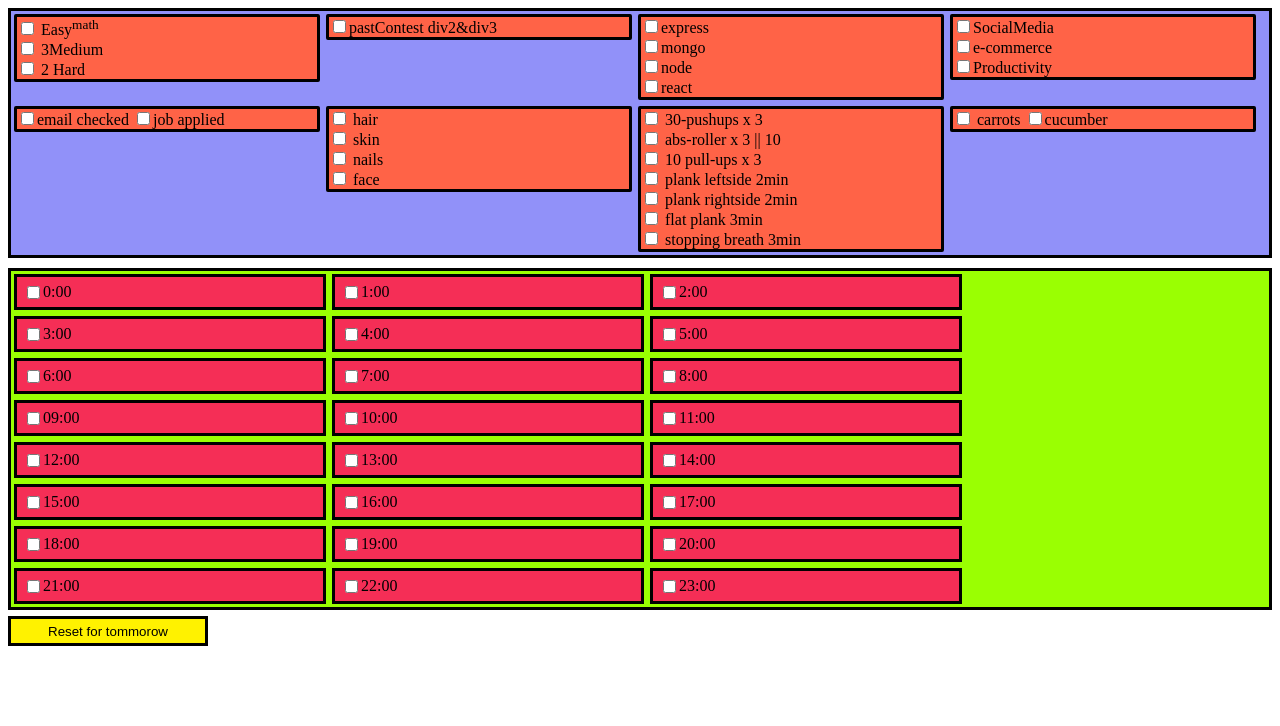
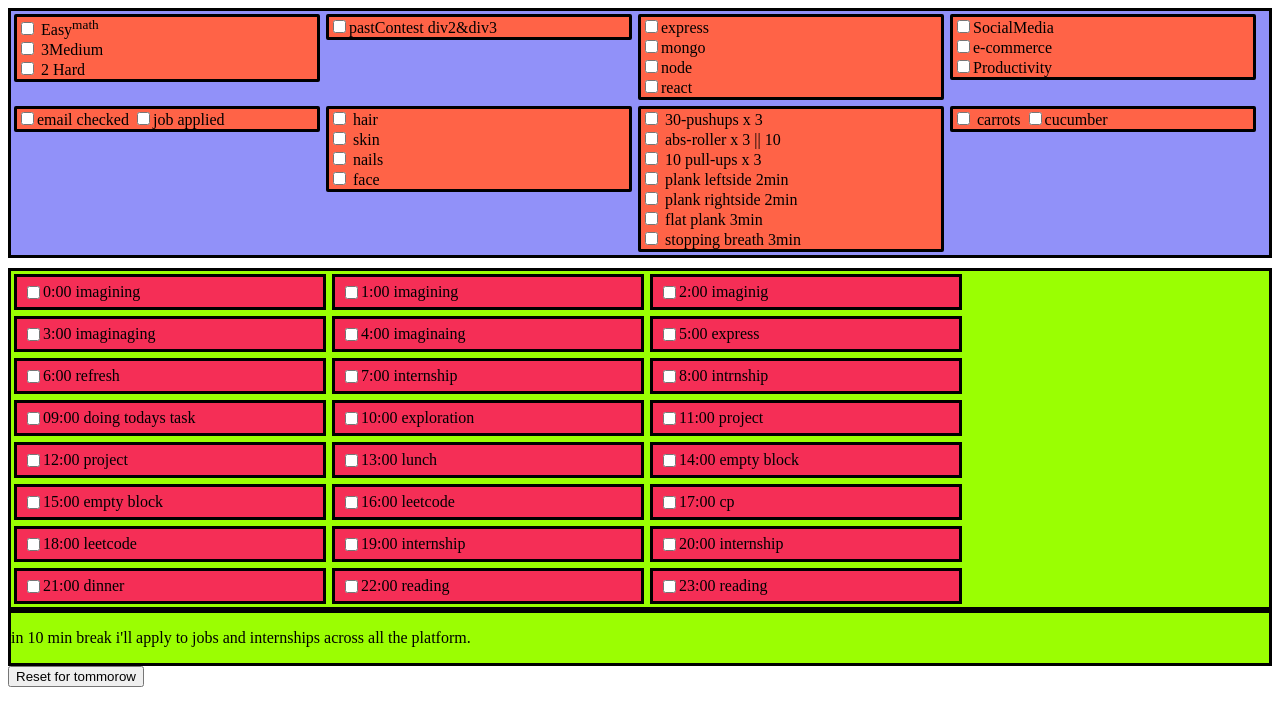
Before and after one commit to Amar-3/day-planner, a plain HTML site: page index.html in a window 1280 px wide. Drawn offline with Linux system fonts and the light colour scheme.

Commit message:
Update index.html

```diff
--- a/index.html
+++ b/index.html
@@ -48,7 +48,9 @@
         border: solid;
         border-radius: 2px;
       }
-
+      .info{
+        background : rgb(155 , 254 , 2);
+        border: solid black 3px;
 
       button{
         z-index: 4000000px;
@@ -150,32 +152,42 @@
 
 
     <div class="timeblocks">
-      <div class="block"><input type="checkbox" class="inputs" />0:00</div>
-      <div class="block"><input type="checkbox" class="inputs" />1:00</div>
-      <div class="block"><input type="checkbox" class="inputs" /> 2:00</div>
-      <div class="block"><input type="checkbox" class="inputs" />3:00</div>
-      <div class="block"><input type="checkbox" class="inputs" />4:00</div>
-      <div class="block"><input type="checkbox" class="inputs" />5:00</div>
-      <div class="block"><input type="checkbox" class="inputs" />6:00</div>
-      <div class="block"><input type="checkbox" class="inputs" />7:00</div>
-      <div class="block"><input type="checkbox" class="inputs" />8:00</div>
-      <div class="block"><input type="checkbox" class="inputs" />09:00</div>
-      <div class="block"><input type="checkbox" class="inputs" />10:00</div>
-      <div class="block"><input type="checkbox" class="inputs" />11:00</div>
-      <div class="block"><input type="checkbox" class="inputs" />12:00</div>
-      <div class="block"><input type="checkbox" class="inputs" />13:00</div>
-      <div class="block"><input type="checkbox" class="inputs" />14:00</div>
-      <div class="block"><input type="checkbox" class="inputs" />15:00</div>
-      <div class="block"><input type="checkbox" class="inputs" />16:00</div>
-      <div class="block"><input type="checkbox" class="inputs" />17:00</div>
-      <div class="block"><input type="checkbox" class="inputs" /> 18:00</div>
-      <div class="block"><input type="checkbox" class="inputs" />19:00</div>
-      <div class="block"><input type="checkbox" class="inputs" /> 20:00</div>
-      <div class="block"><input type="checkbox" class="inputs" /> 21:00</div>
-      <div class="block"><input type="checkbox" class="inputs" /> 22:00</div>
-      <div class="block"><input type="checkbox" class="inputs" />23:00</div>
+      <div class="block"><input type="checkbox" class="inputs" />0:00 imagining</div>
+      <div class="block"><input type="checkbox" class="inputs" />1:00 imagining</div>
+      <div class="block"><input type="checkbox" class="inputs" /> 2:00 imaginig</div>
+      <div class="block"><input type="checkbox" class="inputs" />3:00 imaginaging</div>
+      <div class="block"><input type="checkbox" class="inputs" />4:00 imaginaing</div>
+      <div class="block"><input type="checkbox" class="inputs" />5:00 express</div>
+      <div class="block"><input type="checkbox" class="inputs" />6:00 refresh</div>
+      <div class="block"><input type="checkbox" class="inputs" />7:00 internship</div>
+      <div class="block"><input type="checkbox" class="inputs" />8:00 intrnship</div>
+      <div class="block"><input type="checkbox" class="inputs" />09:00 doing todays task</div>
+      <div class="block"><input type="checkbox" class="inputs" />10:00 exploration</div>
+      <div class="block"><input type="checkbox" class="inputs" />11:00 project</div>
+      <div class="block"><input type="checkbox" class="inputs" />12:00 project</div>
+      <div class="block"><input type="checkbox" class="inputs" />13:00 lunch</div>
+      <div class="block"><input type="checkbox" class="inputs" />14:00 empty block</div>
+      <div class="block"><input type="checkbox" class="inputs" />15:00 empty block</div>
+      <div class="block"><input type="checkbox" class="inputs" />16:00 leetcode</div>
+      <div class="block"><input type="checkbox" class="inputs" />17:00 cp </div>
+      <div class="block"><input type="checkbox" class="inputs" /> 18:00 leetcode</div>
+      <div class="block"><input type="checkbox" class="inputs" />19:00 internship</div>
+      <div class="block"><input type="checkbox" class="inputs" /> 20:00 internship</div>
+      <div class="block"><input type="checkbox" class="inputs" /> 21:00 dinner</div>
+      <div class="block"><input type="checkbox" class="inputs" /> 22:00 reading</div>
+      <div class="block"><input type="checkbox" class="inputs" />23:00 reading</div>
+    </div>
+    <div class="info" >
+    <p> in 10 min break i'll apply to jobs and internships across all the platform.</p>
     </div>
 
-    <button type="button" onclick="reset()">Reset for tommorow</button>
+    <button type="button" >Reset for tommorow</button>
   </body>
+  <script>
+    var bttn=document.getElementById('button');
+
+    bttn.addEventListner('click' , refresh());
+    function refresh() {
+      window.location.reload();
+  </script>
 </html>
```
